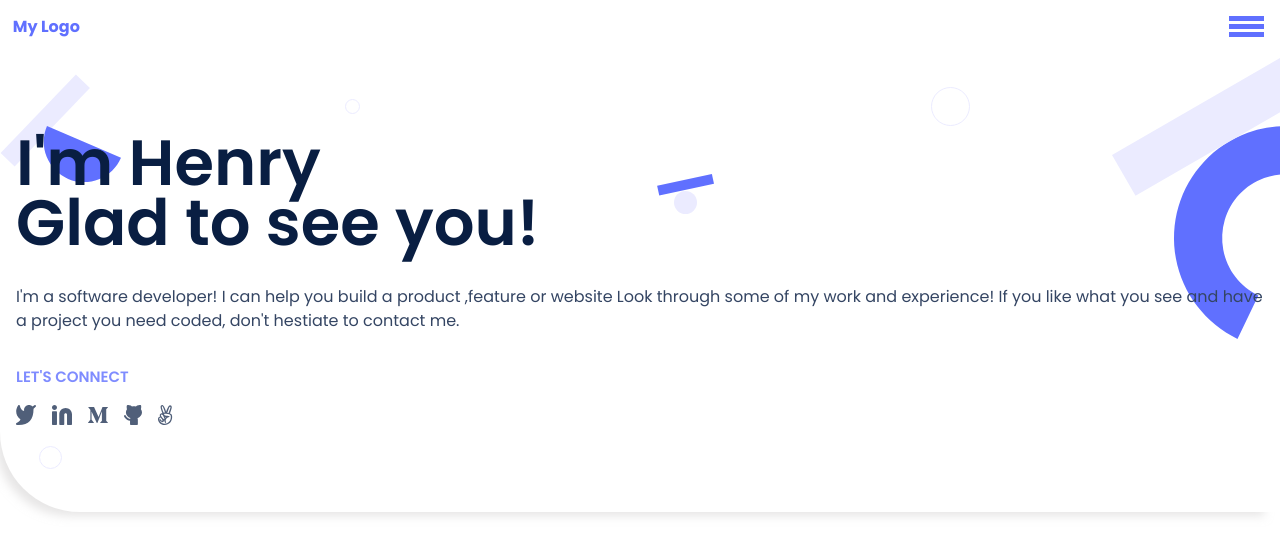
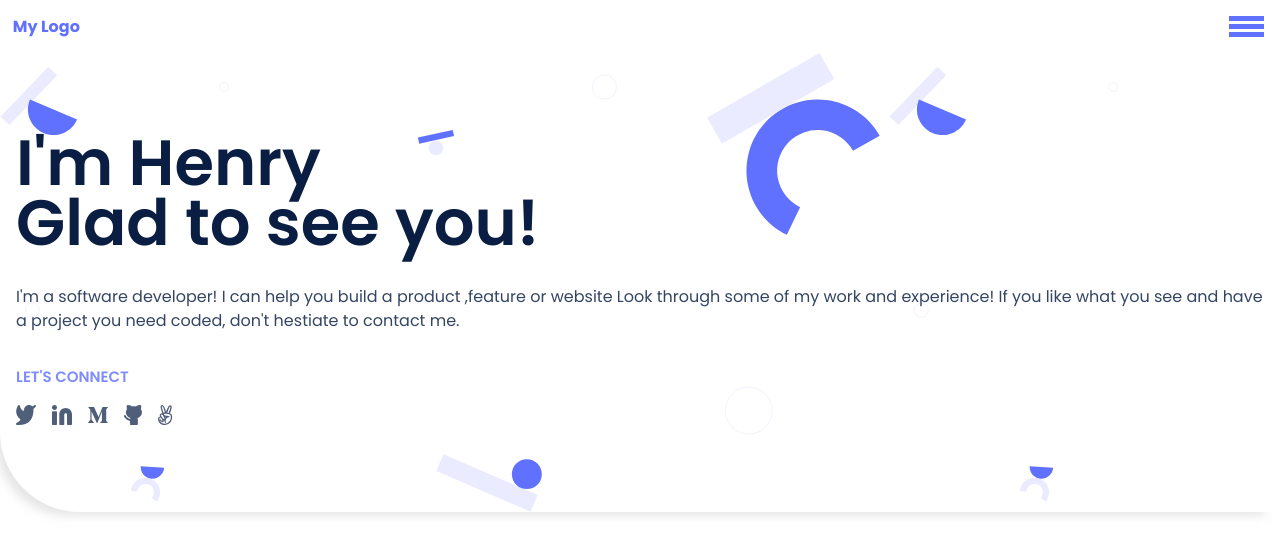
Before and after one commit to Odongo006/harrywiz.github.io, a website: page index.html in a window 1280 px wide. Drawn offline with Linux system fonts and the light colour scheme.

Commit message:
Set the background size to contain

```diff
--- a/style.css
+++ b/style.css
@@ -56,10 +56,14 @@ body {
 
 /* background shadow  */
 .box2 {
+
   background-image: url(imgs/Header\ bg.svg);
   box-shadow: -10px 10px 10px -6px rgba(207, 205, 205, 0.501);
   padding-bottom: 5rem;
   border-bottom-left-radius: 5rem;
+  box-sizing: border-box;
+  position: relative;
+  background-size: contain;
 }
 
 .Greetings h1 {
```
